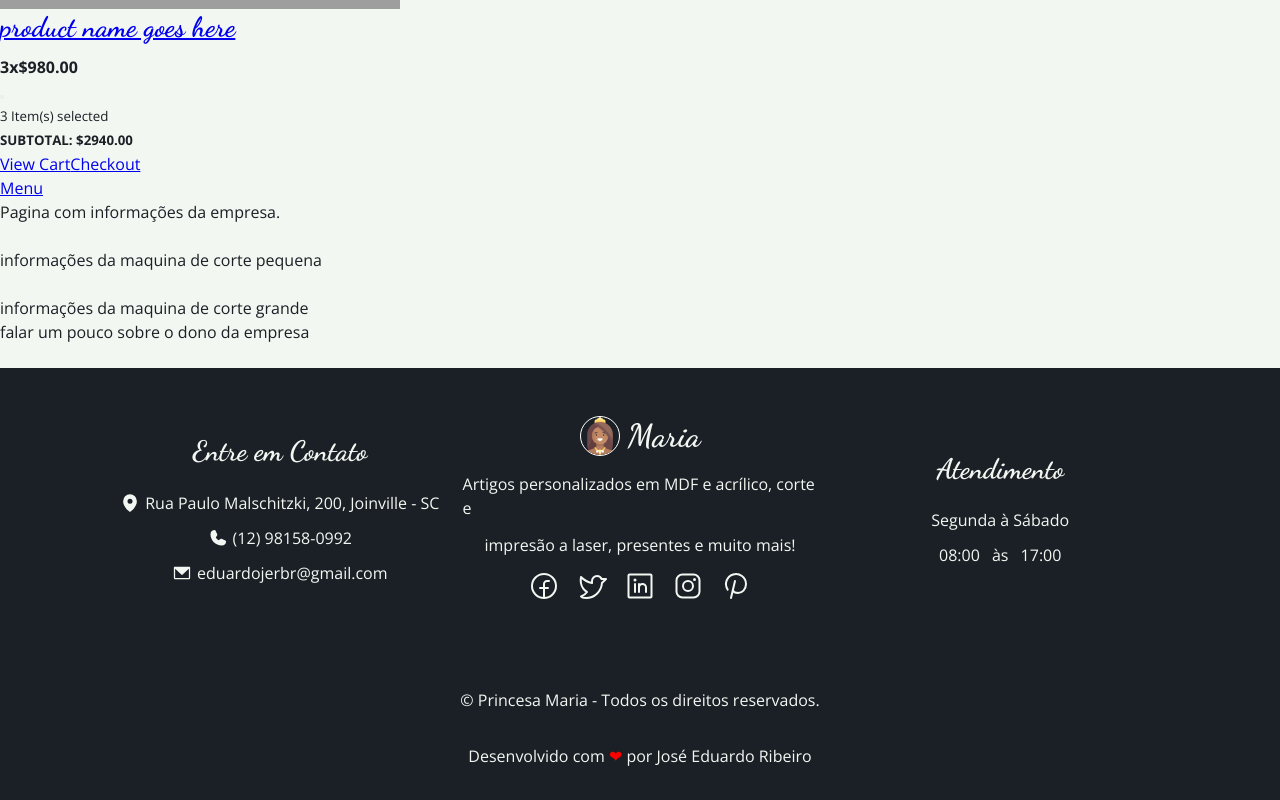
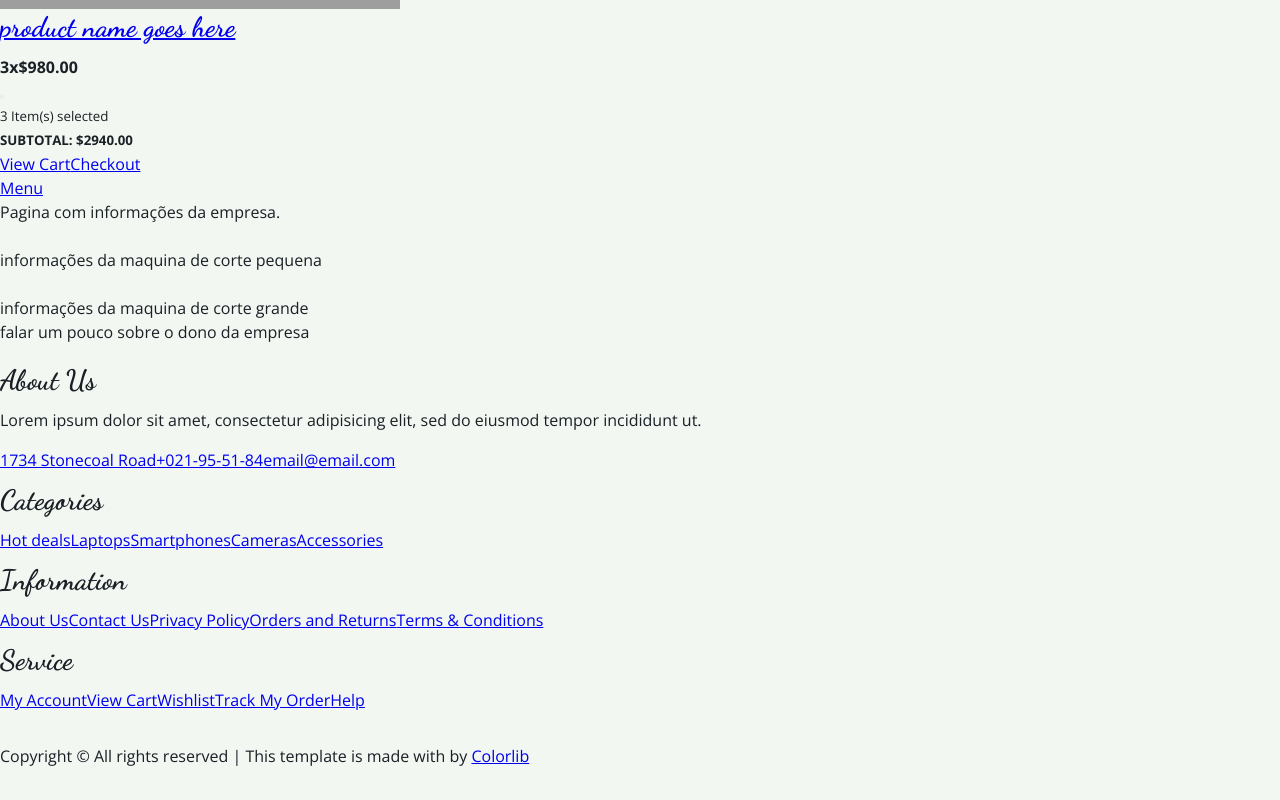
Before and after one commit to ribeirojer/Frontend-Dracula, a React (Vite) app: page /maria in a window 1280 px wide. Shown: the part 1211-2011 px from the top of the page. After the commit the page ends 1979 px from the top, so only its background shows below. Built offline with nearby package versions, Linux system fonts and the light colour scheme; grey boxes are pictures that could not be loaded.

Commit message:
edit footer component

```diff
--- a/src/components/Footer.tsx
+++ b/src/components/Footer.tsx
@@ -1,9 +1,18 @@
-import { EnvelopeSimple, FacebookLogo, InstagramLogo, LinkedinLogo, MapPin, Phone, PinterestLogo, TwitterLogo } from 'phosphor-react';
-import { Link } from 'react-router-dom';
-import styled from 'styled-components'
-import image from '../assets/woman.png'
+import {
+  EnvelopeSimple,
+  FacebookLogo,
+  InstagramLogo,
+  LinkedinLogo,
+  MapPin,
+  Phone,
+  PinterestLogo,
+  TwitterLogo,
+} from "phosphor-react";
+import { Link } from "react-router-dom";
+import styled from "styled-components";
+import image from "../assets/woman.png";
 
-type Props = {}
+type Props = {};
 
 const Wrapper = styled.footer`
   background-color: var(--cor-A);
@@ -63,7 +72,7 @@ const Company = styled.div`
 `;
 const Logo = styled.span`
   font-size: 2rem;
-    font-family: 'Dancing Script';
+  font-family: "Dancing Script";
   font-weight: 700;
   margin-bottom: 1rem;
   a {
@@ -78,7 +87,6 @@ const Logo = styled.span`
     height: 40px;
     margin-right: 0.5rem;
   }
-
 `;
 const Hours = styled.div`
   display: flex;
@@ -86,7 +94,7 @@ const Hours = styled.div`
   align-items: center;
   h3 {
     font-size: 28px;
-      font-family: 'Dancing Script';
+    font-family: "Dancing Script";
     font-weight: 700;
     margin-bottom: 1rem;
   }
@@ -116,40 +124,162 @@ const Last = styled.div`
 
 const Footer = (props: Props) => {
   return (
-    <Wrapper>
-      <FooterWrapper>
-        <Contacts>
-          <h3>Entre em Contato</h3>
-          <p><MapPin size={20} weight="fill"/> Rua Paulo Malschitzki, 200, Joinville - SC</p>
-          <p><Phone size={20} weight="fill"/> (12) 98158-0992</p>
-          <p><EnvelopeSimple size={20} weight="fill"/> eduardojerbr@gmail.com</p>
-        </Contacts>
-        <Company>
-          <Logo>
-              <Link to={"/"}><img src={image} alt="" />Maria</Link>
-          </Logo>
-          <p>Artigos personalizados em MDF e acrílico, corte e </p>
-          <p>impresão a laser, presentes e muito mais!</p>
-          <div>
-            <a href='https://www.facebook.com' target={'_blank'}><FacebookLogo size={32} /></a>
-            <a href='https://www.twitter.com' target={'_blank'}><TwitterLogo size={32} /></a>
-            <a href='https://www.linkedin.com' target={'_blank'}><LinkedinLogo size={32} /></a>
-            <a href='https://www.instagram.com' target={'_blank'}><InstagramLogo size={32} /></a>
-            <a href='https://www.pinterest.com' target={'_blank'}><PinterestLogo size={32} /></a>
+    <footer id="footer">
+      <div className="section">
+        <div className="container">
+          <div className="row">
+            <div className="col-md-3 col-xs-6">
+              <div className="footer">
+                <h3 className="footer-title">About Us</h3>
+                <p>
+                  Lorem ipsum dolor sit amet, consectetur adipisicing elit, sed
+                  do eiusmod tempor incididunt ut.
+                </p>
+                <ul className="footer-links">
+                  <li>
+                    <a href="#">
+                      <i className="fa fa-map-marker"></i>1734 Stonecoal Road
+                    </a>
+                  </li>
+                  <li>
+                    <a href="#">
+                      <i className="fa fa-phone"></i>+021-95-51-84
+                    </a>
+                  </li>
+                  <li>
+                    <a href="#">
+                      <i className="fa fa-envelope-o"></i>email@email.com
+                    </a>
+                  </li>
+                </ul>
               </div>
-        </Company>
-        <Hours>
-          <h3>Atendimento</h3>
-          <p>Segunda à Sábado</p>
-          <p><span>08:00 </span> às <span> 17:00</span></p>
-        </Hours>
-      </FooterWrapper>
-      <Last>
-        <p>&copy; Princesa Maria - Todos os direitos reservados.</p>
-        <p>Desenvolvido com <span> &#x2764; </span> por <a target={"_blank"} href="http://www.eduardojer.tech">José Eduardo Ribeiro</a></p>
-      </Last>
-    </Wrapper>
-  )
-}
+            </div>
+
+            <div className="col-md-3 col-xs-6">
+              <div className="footer">
+                <h3 className="footer-title">Categories</h3>
+                <ul className="footer-links">
+                  <li>
+                    <a href="#">Hot deals</a>
+                  </li>
+                  <li>
+                    <a href="#">Laptops</a>
+                  </li>
+                  <li>
+                    <a href="#">Smartphones</a>
+                  </li>
+                  <li>
+                    <a href="#">Cameras</a>
+                  </li>
+                  <li>
+                    <a href="#">Accessories</a>
+                  </li>
+                </ul>
+              </div>
+            </div>
+
+            <div className="clearfix visible-xs"></div>
+
+            <div className="col-md-3 col-xs-6">
+              <div className="footer">
+                <h3 className="footer-title">Information</h3>
+                <ul className="footer-links">
+                  <li>
+                    <a href="#">About Us</a>
+                  </li>
+                  <li>
+                    <a href="#">Contact Us</a>
+                  </li>
+                  <li>
+                    <a href="#">Privacy Policy</a>
+                  </li>
+                  <li>
+                    <a href="#">Orders and Returns</a>
+                  </li>
+                  <li>
+                    <a href="#">Terms & Conditions</a>
+                  </li>
+                </ul>
+              </div>
+            </div>
+
+            <div className="col-md-3 col-xs-6">
+              <div className="footer">
+                <h3 className="footer-title">Service</h3>
+                <ul className="footer-links">
+                  <li>
+                    <a href="#">My Account</a>
+                  </li>
+                  <li>
+                    <a href="#">View Cart</a>
+                  </li>
+                  <li>
+                    <a href="#">Wishlist</a>
+                  </li>
+                  <li>
+                    <a href="#">Track My Order</a>
+                  </li>
+                  <li>
+                    <a href="#">Help</a>
+                  </li>
+                </ul>
+              </div>
+            </div>
+          </div>
+        </div>
+      </div>
+
+      <div id="bottom-footer" className="section">
+        <div className="container">
+          <div className="row">
+            <div className="col-md-12 text-center">
+              <ul className="footer-payments">
+                <li>
+                  <a href="#">
+                    <i className="fa fa-cc-visa"></i>
+                  </a>
+                </li>
+                <li>
+                  <a href="#">
+                    <i className="fa fa-credit-card"></i>
+                  </a>
+                </li>
+                <li>
+                  <a href="#">
+                    <i className="fa fa-cc-paypal"></i>
+                  </a>
+                </li>
+                <li>
+                  <a href="#">
+                    <i className="fa fa-cc-mastercard"></i>
+                  </a>
+                </li>
+                <li>
+                  <a href="#">
+                    <i className="fa fa-cc-discover"></i>
+                  </a>
+                </li>
+                <li>
+                  <a href="#">
+                    <i className="fa fa-cc-amex"></i>
+                  </a>
+                </li>
+              </ul>
+              <span className="copyright">
+                Copyright &copy;
+                <script>document.write(new Date().getFullYear());</script> All
+                rights reserved | This template is made with{" "}
+                <i className="fa fa-heart-o" aria-hidden="true"></i> by{" "}
+                <a href="https://colorlib.com" target="_blank">
+                  Colorlib
+                </a>
+              </span>
+            </div>
+          </div>
+        </div>
+      </div>
+    </footer>
+  );
+};
 
 export default Footer;
```
Also changed, not shown: src/components/Navigation.tsx (added, +39 -0 lines). Lines whose indentation alone changed are shown as unchanged.
